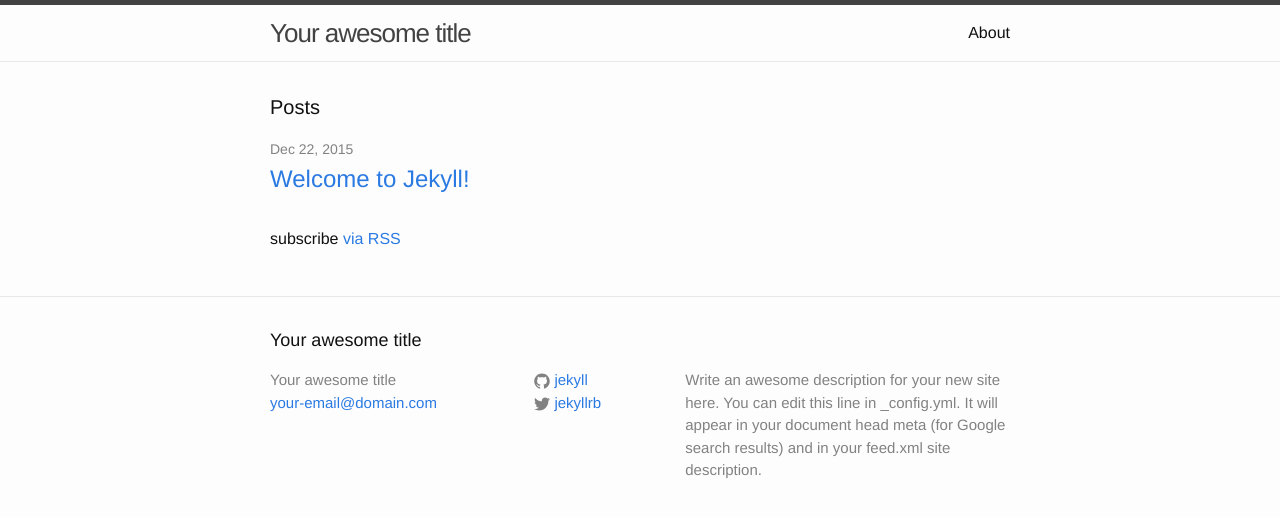
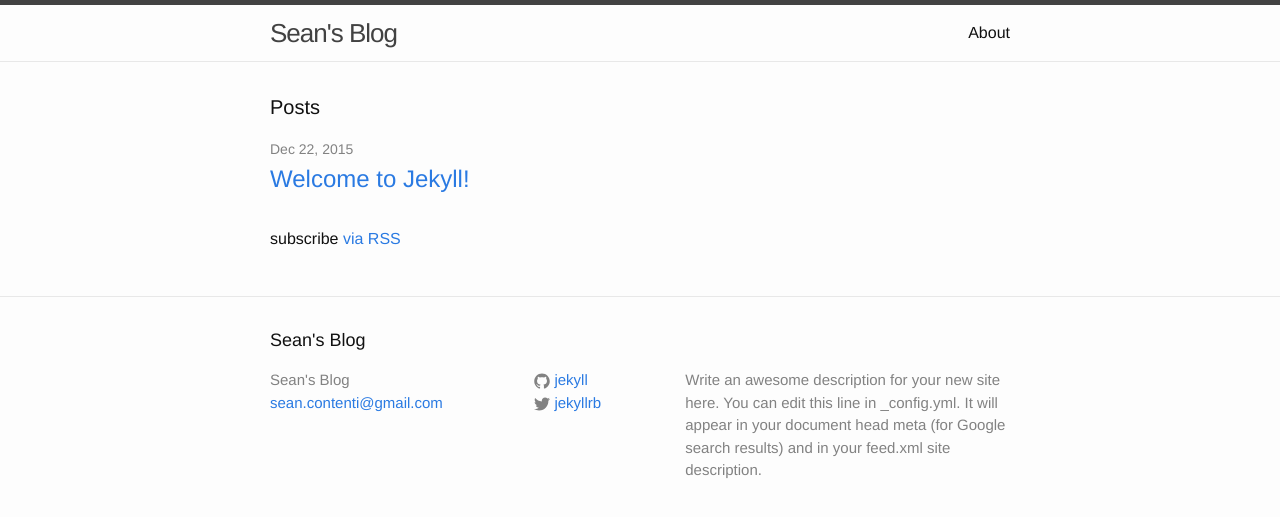
Before and after one commit to sconten/sconten.github.io, a Jekyll site: the page built from index.html, in a window 1280 px wide. Shown: the top 517 px of the page. Built offline with Jekyll 4.4.1, drawn with Linux system fonts in a browser that asks for light colours.

Commit message:
Updating page metadata

```diff
--- a/_config.yml
+++ b/_config.yml
@@ -6,8 +6,8 @@
 # 'jekyll serve'. If you change this file, please restart the server process.
 
 # Site settings
-title: Your awesome title
-email: your-email@domain.com
+title: Sean's Blog
+email: sean.contenti@gmail.com
 description: > # this means to ignore newlines until "baseurl:"
   Write an awesome description for your new site here. You can edit this
   line in _config.yml. It will appear in your document head meta (for
```
Also changed, not shown: 1 other file.
